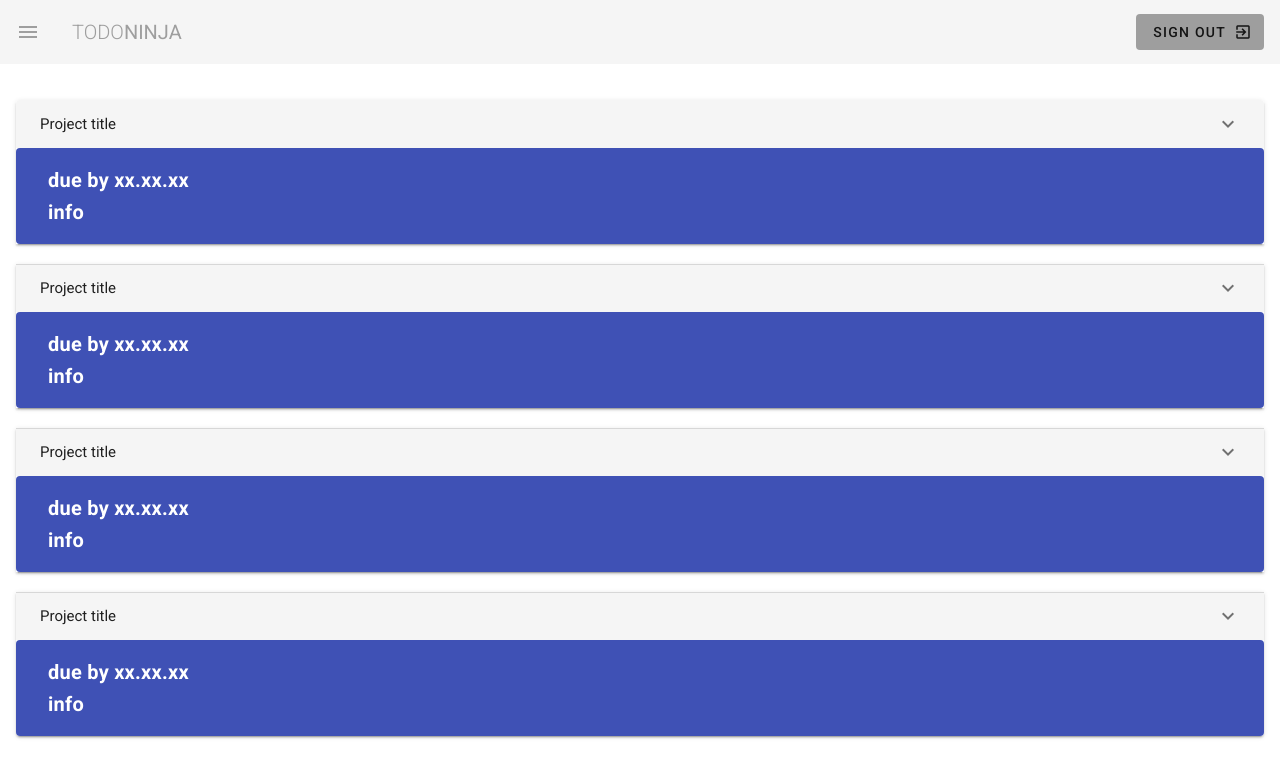
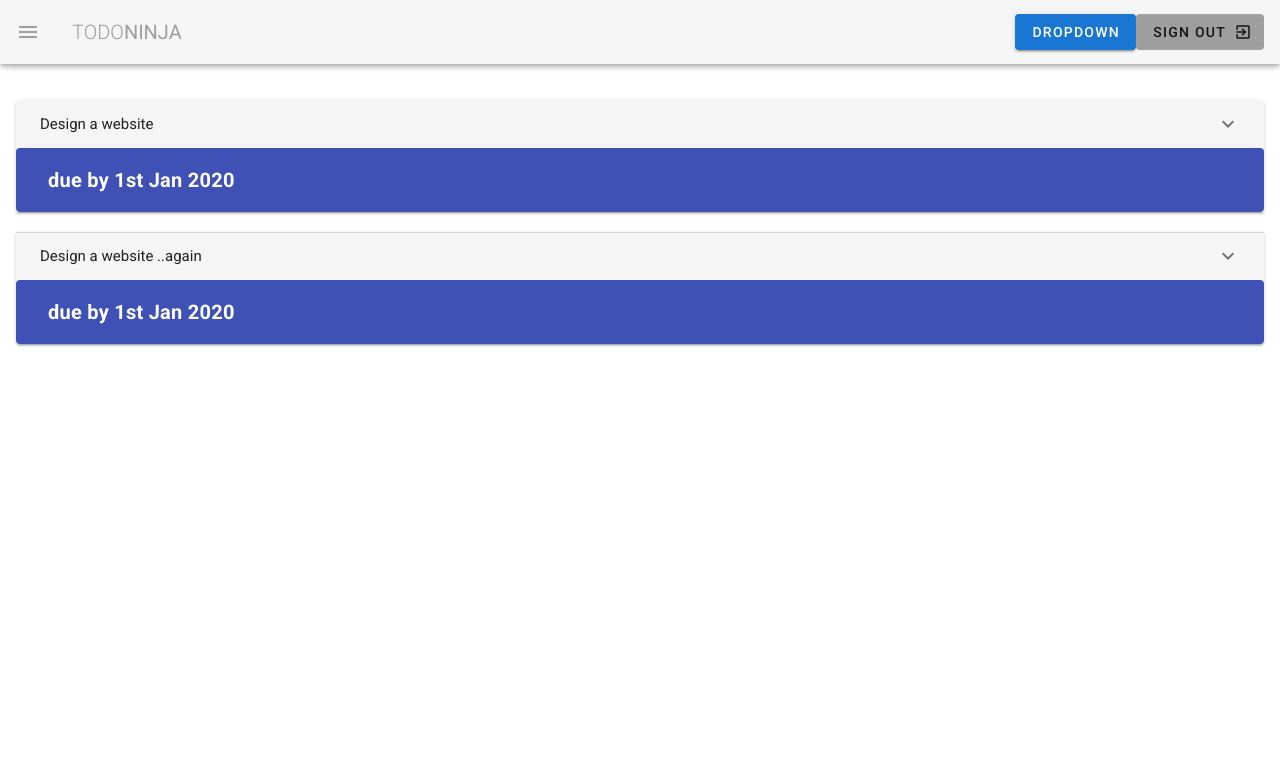
Before and after one commit to sypher-samurai/project-manager, a Vue app: page /projects in a window 1280 px wide. Shown: the top 778 px of the page. Built offline with nearby package versions, Linux system fonts and the light colour scheme.

Commit message:
progress

```diff
--- a/src/App.vue
+++ b/src/App.vue
@@ -5,9 +5,10 @@
 <router-view></router-view>
  </v-content>
 
-
   </v-app>
 </template>
+
+
 
 <script>
 
@@ -21,8 +22,10 @@ import Navbar from "./components/Navbar";
 
   },
 
-  data: () => ({
-    //
-  })
+  data(){
+    return{
+        bottomNav: 'recent'
+    }
+  }
 };
 </script>
--- a/src/components/Navbar.vue
+++ b/src/components/Navbar.vue
@@ -1,6 +1,6 @@
 <template>
   <nav>
-    <v-app-bar app flat>
+    <v-app-bar app text>
       <v-app-bar-nav-icon
         class="grey--text"
         @click="drawer = !drawer"
@@ -10,28 +10,51 @@
         <span class="font-weight-900">Ninja</span>
       </v-toolbar-title>
       <v-spacer></v-spacer>
+
+<template>
+  <div class="text-center">
+    <v-menu offset-y>
+      <template v-slot:activator="{ on }">
+        <v-btn
+          color="primary"
+          dark
+          v-on="on"
+        >
+          Dropdown
+        </v-btn>
+      </template>
+      <v-list>
+        <v-list-item
+          v-for="(item, index) in items"
+          :key="index"
+
+        >
+          <v-list-item-title>{{ item.title }}</v-list-item-title>
+        </v-list-item>
+      </v-list>
+    </v-menu>
+  </div>
+</template>
+
       <v-btn text class="grey">
         <span>Sign Out</span>
         <v-icon right>exit_to_app</v-icon>
       </v-btn>
     </v-app-bar>
     <v-navigation-drawer v-model="drawer" app class="indigo">
-
       <v-layout column align-center>
         <v-flex class="mt-5 mb-5">
           <v-avatar size="100">
-    <img src="../assets/avartar-5.png" alt="">
+            <img src="../assets/avartar-5.png" alt="" />
           </v-avatar>
           <p class="white--text subheading mt-1">sypher samurai</p>
         </v-flex>
       </v-layout>
 
-
-
       <v-list>
         <v-list-item
           v-for="link in links"
-          :key="link.text"
+          :key="link.icon"
           v-bind:to="link.href"
         >
           <v-list-item-action>
@@ -56,6 +79,12 @@ export default {
         { icon: "dashboard", text: "Dashboard", href: "/" },
         { icon: "folder", text: "My Projects", href: "/projects" },
         { icon: "person", text: "Team", href: "/team" }
+      ],
+      items: [
+        { title: "Click Me" },
+        { title: "Click Me" },
+        { title: "Click Me" },
+        { title: "Click Me 2" }
       ]
     };
   }
--- a/src/views/Projects.vue
+++ b/src/views/Projects.vue
@@ -1,23 +1,18 @@
 <template>
   <div class="projects">
     <v-expansion-panels class="my-5">
-      <v-expansion-panel v-for="(item, i) in 4" :key="i" class="mb-5">
+      <v-expansion-panel v-for="project in myProjects" :key="project.content" class="mb-5">
         <v-expansion-panel-header color="grey lighten-4"
-          >Project title</v-expansion-panel-header
+          >{{project.title}}</v-expansion-panel-header
         >
         <v-expansion-panel-content>
-          Lorem ipsum dolor sit amet, consectetur adipiscing elit, sed do
-          eiusmod tempor incididunt ut labore et dolore magna aliqua. Ut enim ad
-          minim veniam, quis nostrud exercitation ullamco laboris nisi ut
-          aliquip ex ea commodo consequat.
+          {{project.content}}
         </v-expansion-panel-content>
         <v-card class="px-4 white--text " color="#3f51b5" flat text>
           <v-card-title>
-            <div class="font-weight-bold">due by xx.xx.xx</div>
+            <div class="font-weight-bold">due by {{project.due}}</div>
 
-            <v-flex md12 class="font-weight-bold">
-              <div>info</div>
-            </v-flex>
+
           </v-card-title>
         </v-card>
       </v-expansion-panel>
@@ -31,11 +26,19 @@ export default {
       projects: [
         {
           title: "Design a website",
-          person: "The net Ninja",
+          person: "sypher-samurai",
           due: "1st Jan 2020",
           status: "ongoing",
           content:
             "Lorem ipsum dolor sit amet, consectetur adipiscing elit. Nullam eu mauris vitae nunc blandit pulvinar ac et risus. Vestibulum ultricies et odio eget gravida. Vestibulum ut porttitor leo. Suspendisse potenti. Sed aliquam odio neque, in sollicitudin justo posuere eget. Morbi molestie nec dolor id dignissim. Pellentesque rhoncus maximus neque id dictum. Praesent lacinia tincidunt tellus, tristique laoreet arcu pellentesque non. Morbi vel nulla eleifend, accumsan sem eget, efficitur ex. Donec at vehicula dolor, at lobortis justo. Nunc vel interdum turpis. Ut malesuada augue vel tellus lacinia, eget feugiat dolor viverra. Pellentesque tellus elit, volutpat eget dolor at, rhoncus condimentum nisi. Ut et libero diam. Ut posuere dolor pharetra iaculis mollis. Curabitur ut eros ultrices, pulvinar nunc et, elementum quam."
+        },
+        {
+          title: "Design a website ..again",
+          person: "sypher-samurai",
+          due: "1st Jan 2020",
+          status: "ongoing",
+          content:
+            "Lorem ipsum "
         },
         {
           title: "code up to homepage",
@@ -63,7 +66,16 @@ export default {
         }
       ]
     };
+  },
+  computed:{
+    myProjects(){
+      return  this.projects.filter(project => {
+        return project.person === "sypher-samurai"
+      })
+
+    }
   }
+
 };
 </script>
 
```
Also changed, not shown: src/views/Team.vue (+5 -5 lines). Lines whose indentation alone changed are shown as unchanged.
